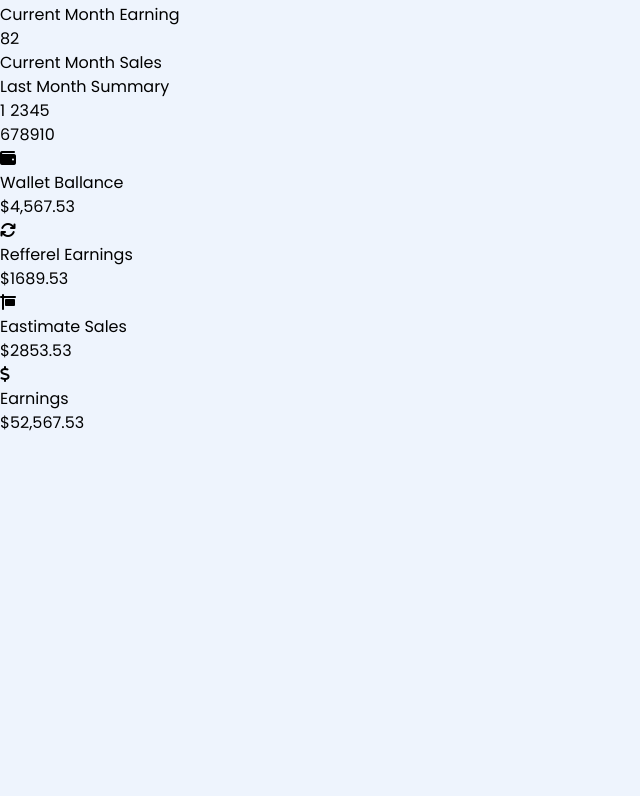
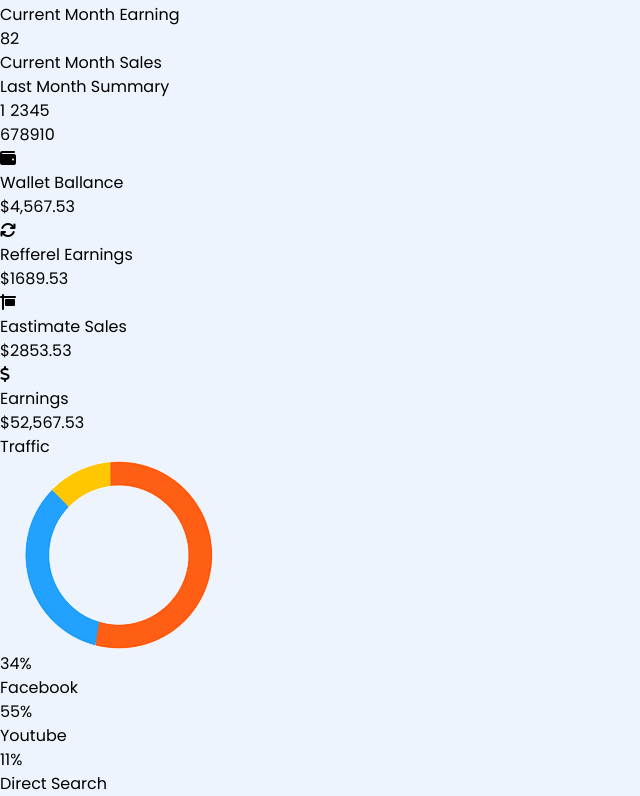
Before and after one commit to Usman-837/Admin_Dashboard_Clone, a React (Vite) app: page / in a window 1280 px wide. Shown: the part 845-1641 px from the top of the page, without its empty margins (0-640 px from the left). Before the commit the page ends 1280 px from the top, so only its background shows below. Built offline with nearby package versions, Linux system fonts and the light colour scheme.

Commit message:
create traffic component and add traffic section after dashboard section

```diff
--- a/src/App.jsx
+++ b/src/App.jsx
@@ -2,6 +2,7 @@ import React from "react";
 import Sidebar from "./Sidebar";
 import Navbar from "./Navbar";
 import Dashboard from "./Dashboard";
+import Traffic from "./Traffic";
 
 const App = () => {
   return (
@@ -9,6 +10,7 @@ const App = () => {
     <Sidebar/>
     <Navbar/>
     <Dashboard/>
+    <Traffic/>
     </>
   );
 };
--- /dev/null
+++ b/src/Traffic.jsx
@@ -0,0 +1,40 @@
+import React from "react";
+import traffic_img from "./assets/circle.png";
+
+const Traffic = () => {
+    return (
+        <>
+            <div className="bg-white float-right w-[25vw] mt-5 mr-6 h-auto pt-1 shadow-lg rounded-sm px-4">
+                <p className="font-bold text-sm pt-1">Traffic</p>
+                <div className="flex justify-center pt-2 pb-4">
+                    <img src={traffic_img} className="h-60"/>
+                </div>
+                <div className="flex justify-between pl-7 pb-2.5">
+                    <div>
+                        <p className="font-bold text-xl">34%</p>
+                        <div className="flex pt-0.5">
+                            <p className="bg-orange-500 w-2.5 h-2.5 rounded-full mt-1 mr-1"></p>
+                            <p className="text-xs text-gray-400">facebook</p>
+                        </div>
+                    </div>
+                    <div>
+                        <p className="font-bold text-xl">55%</p>
+                        <div className="flex pt-0.5">
+                            <p className="bg-blue-500 w-2.5 h-2.5 rounded-full mt-1 mr-1"></p>
+                            <p className="text-xs text-gray-400">youtube</p>
+                        </div>
+                    </div>
+                    <div>
+                        <p className="font-bold text-xl">11%</p>
+                        <div className="flex pt-0.5">
+                            <p className="bg-yellow-400 w-2.5 h-2.5 rounded-full mt-1 mr-1"></p>
+                            <p className="text-xs text-gray-400">direct search</p>
+                        </div>
+                    </div>
+                </div>
+            </div>
+        </>
+    );
+};
+
+export default Traffic;
```
Also changed, not shown: src/assets/circle.png.
